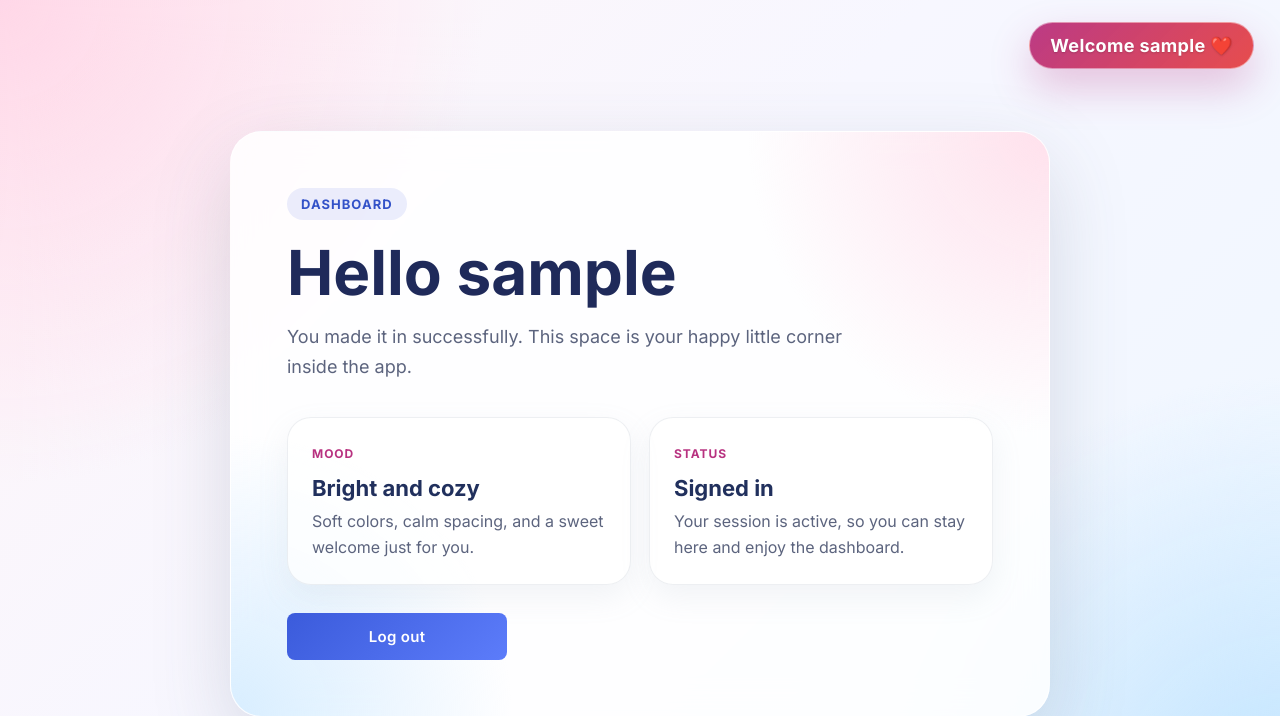
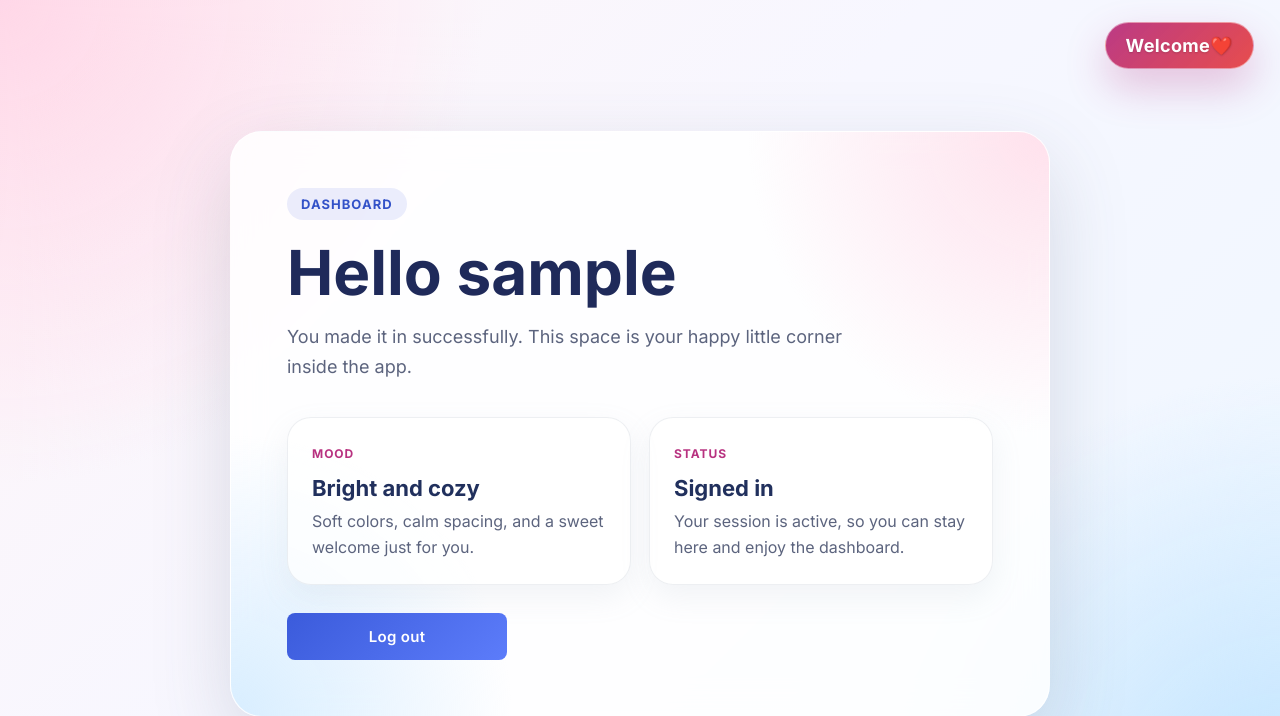
Before and after one commit to imlokeshji/Flask_api, a Flask app: page /dashboard in a window 1280 px wide. Shown: the top 716 px of the page. Run offline with Flask 3, Linux system fonts and the light colour scheme; the visitor is signed in with stand-in values (Sample User, id 1).

Commit message:
Update welcome message in dashboard.html
Removed username from the welcome message in the dashboard.

```diff
--- a/templates/dashboard.html
+++ b/templates/dashboard.html
@@ -9,7 +9,7 @@
 </head>
 <body class="dashboard-body">
     <div class="dashboard-shell">
-        <p class="dashboard-signature">Welcome {{ username }} &#10084;&#65039;</p>
+        <p class="dashboard-signature">Welcome&#10084;&#65039;</p>
 
         <section class="dashboard-card">
             <div class="dashboard-badge">Dashboard</div>
```
